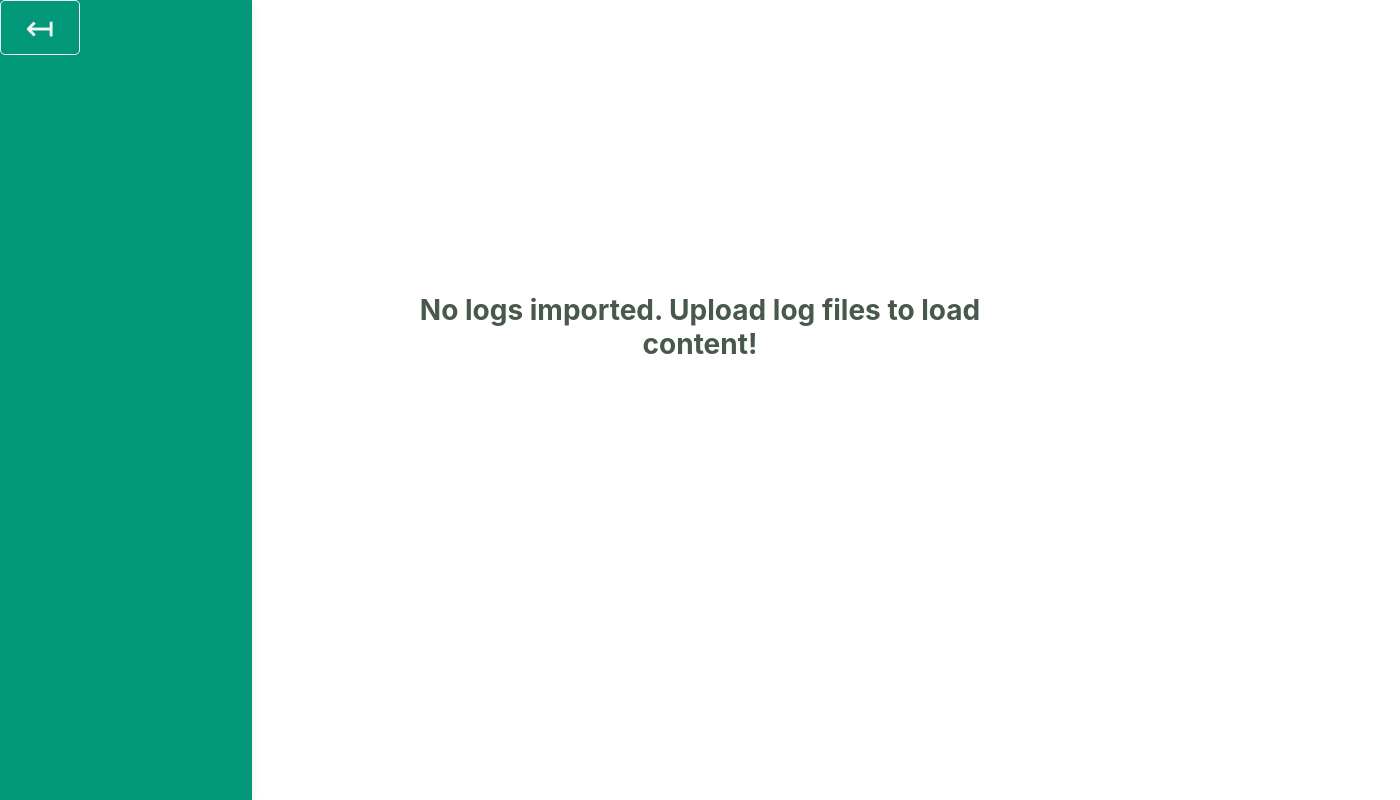
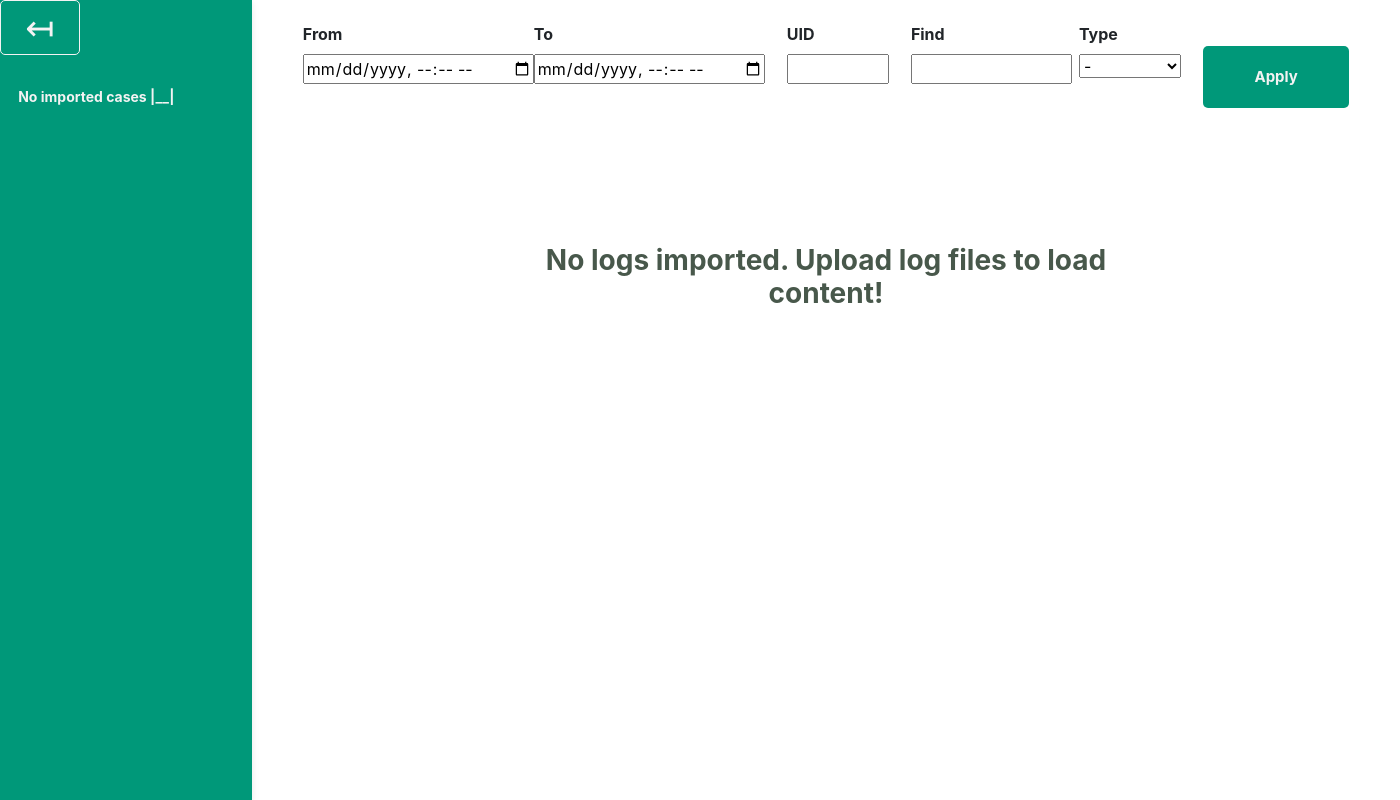
Before and after one commit to carlosperales95/plugin-beauty-logreader, a Flask app: template templates/index.html in a window 1400 px wide. Shown: the part 72-872 px from the top of the page. Run offline with Flask 2, Linux system fonts and the light colour scheme; the template is opened without the code that fills it, so the values that code supplies are empty; some libraries are stand-ins or nearby versions.

Commit message:
small adjustments and prettifyiers

```diff
--- a/app.py
+++ b/app.py
@@ -108,8 +108,7 @@ def show_filtered(filename):
     case_names = get_cases(cases_path)
     case_folder_path = os.path.join(cases_path, filename)
     f = os.path.join(case_folder_path, 'case.log')
-    if os.path.isfile(f):
-        load_data, lines = parse_file_data(f, data)
+    load_data, lines = parse_file_data(f, data)
 
     df = pd.DataFrame(load_data)
     filtered_df = df
--- a/requirements.txt
+++ b/requirements.txt
@@ -6,7 +6,7 @@ importlib-metadata==6.7.0
 itsdangerous==2.1.2
 Jinja2==3.1.2
 MarkupSafe==2.1.3
-numpy==1.21.5
+numpy==1.25.2
 pandas==1.2.5
 python-dateutil==2.8.2
 pytz==2023.3
--- a/static/css/style.css
+++ b/static/css/style.css
@@ -364,10 +364,13 @@ table td + td { border-left:1px solid #dddddd; }
 
 .alert {
     /* Center vertically and horizontally */
-    position: absolute;
+    /* position: absolute;
     top: 50%;
-    left: 50%;
-    transform: translate(-50%, -50%);
+    left: 60%;
+    transform: translate(-50%, -50%); */
+    width: 60%;
+    margin-left: 20%;
+    margin-top: 10%;
     text-align: center;
     color: #48584B;
     font-weight: bold;
@@ -390,3 +393,12 @@ table td + td { border-left:1px solid #dddddd; }
 .upload-container input {
     width: 50%;
 }
+
+.nohover:hover {
+    background-color: transparent;
+    color: #f3f3f3;
+}
+
+.nohover {
+    font-size: 14px;
+}
--- a/templates/base.html
+++ b/templates/base.html
@@ -48,7 +48,7 @@
                             {% if filepath[-28:] == file_uid %}
                                 <a
                                 href="{{ url_for('show_filtered', filename=filepath[-28:]) }}"
-                                class="list-group-item list-group-item-action py-2 ripple active"
+                                class="list-group-item list-group-item-action py-2 ripple"
                                 aria-current="true"
                                 >
                                     <span>{{filepath[-28:]}}</span>
@@ -69,6 +69,13 @@
                             action="{{ url_for('clear') }}">
                                 <input type="submit" class="btn-primary" value="Clear Cases">
                             </form>
+                        {% else %}
+                            <p
+                            class="list-group-item list-group-item-action py-2 ripple nohover"
+                            aria-current="true"
+                            >
+                                <span>No imported cases |__|</span>
+                        </p>
                         {% endif %}
                     </div>
                 </div>
--- a/templates/index.html
+++ b/templates/index.html
@@ -1,16 +1,15 @@
 {% extends 'base.html' %}
 
 {% block sidebar %}
-
 {% endblock %}
 
+{% block title %} Filter Plugin Logs {% endblock %}
+
 {% block dragdrop %}
-
 {% endblock %}
 
 {% block workspace %}
     <div id="workspace-container">
-    {% if row_data %}
         <div class="filter-bar">
             <form method="POST"
             action="{{ url_for('filter_df', filename=file_uid) }}"
@@ -121,9 +120,7 @@
             </div>
             {% endif %}
         </div>
-        {% if pagination %}
-            <!-- {{ pagination.links }} -->
-        {% endif %}
+    {% if row_data %}
         <table>
             <tr>
                 {% for col in column_names %}
```
